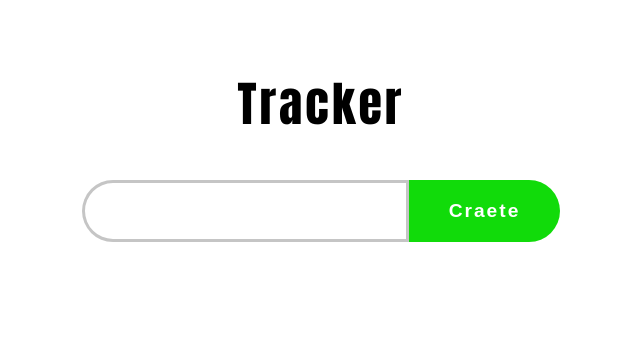
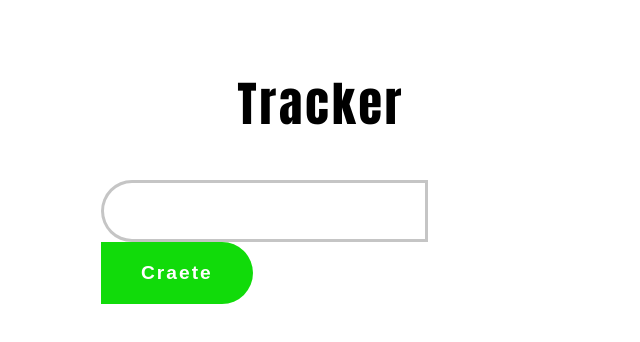
Before and after one commit to AndrewMedvedev42/Time-Tracker, a React (Create React App) app: page / in a window 1280 px wide. Shown: the top 342 px of the page, without its empty margins (319-959 px from the left). Built offline with nearby package versions, Linux system fonts and the light colour scheme.

Commit message:
centered the input secti for smaller screen

```diff
--- a/src/index.css
+++ b/src/index.css
@@ -14,7 +14,7 @@ h1{
 }
 
 .mainSection{
-  width: 500px;
+  width: 440px;
   margin: 0 auto;
   padding: 20px;
   display: flex;
@@ -86,7 +86,7 @@ h1{
 .TimerButtonStyle button{
   color: white;
   padding: 1rem 1.1rem;
-  margin: 1rem;
+  margin: 0.5rem;
   border-radius: 50px;
   border: none;
   background-color:rgb(17, 219, 10) ;
```
Also changed, not shown: 6 other files (tests, documents, lock files or other folders).
